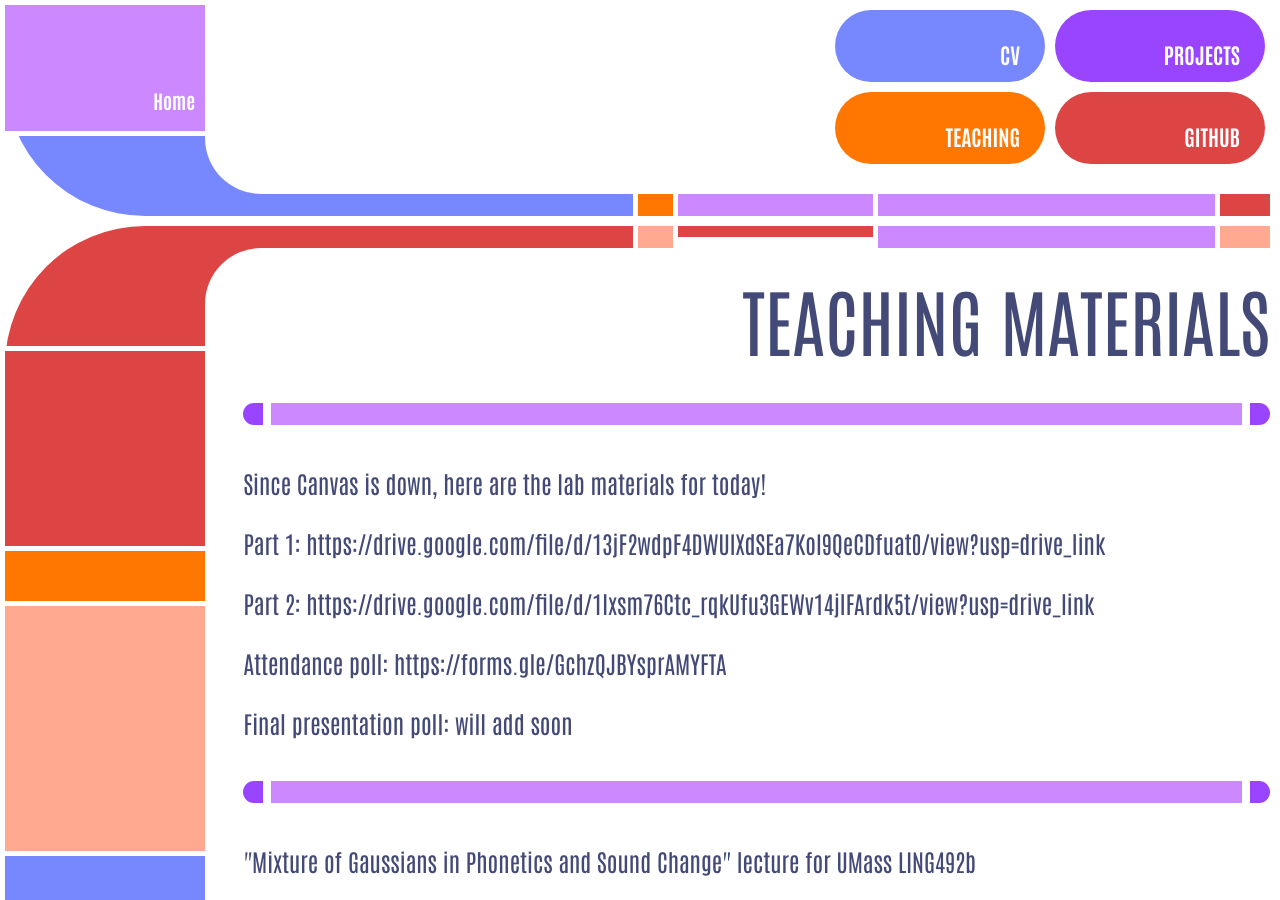
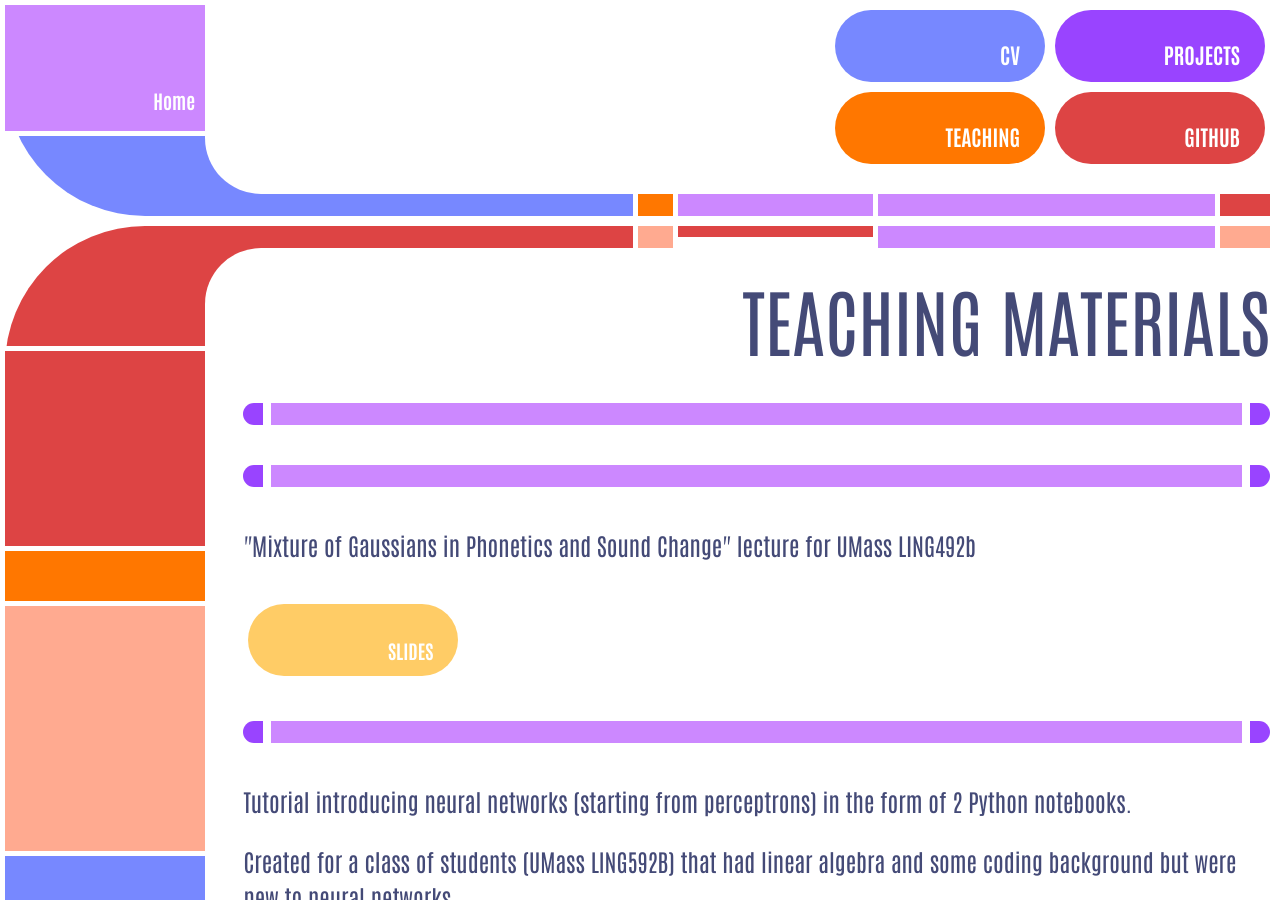
Before and after one commit to ceryshughes/ceryshughes.github.io, a Jekyll site: the page built from teaching_materials.markdown, in a window 1280 px wide and 900 px high. Built offline with Jekyll 4.4.1, drawn with Linux system fonts in a browser that asks for light colours.

Commit message:
Update teaching_materials.markdown

```diff
--- a/teaching_materials.markdown
+++ b/teaching_materials.markdown
@@ -14,15 +14,6 @@ navlink4: https://github.com/ceryshughes
 
 <div class="lcars-bar">
 </div>
-
-
-<section>
-  <p> Since Canvas is down, here are the lab materials for today!  </p>
-  <p> Part 1: https://drive.google.com/file/d/13jF2wdpF4DWUIXdSEa7KoI9QeCDfuat0/view?usp=drive_link </p>
-  <p> Part 2: https://drive.google.com/file/d/1lxsm76Ctc_rqkUfu3GEWv14jlFArdk5t/view?usp=drive_link </p>
-  <p> Attendance poll: https://forms.gle/GchzQJBYsprAMYFTA </p>
-  <p>Final presentation poll: will add soon </p>
-</section>
 
 <div class="lcars-bar">
 </div>
```
